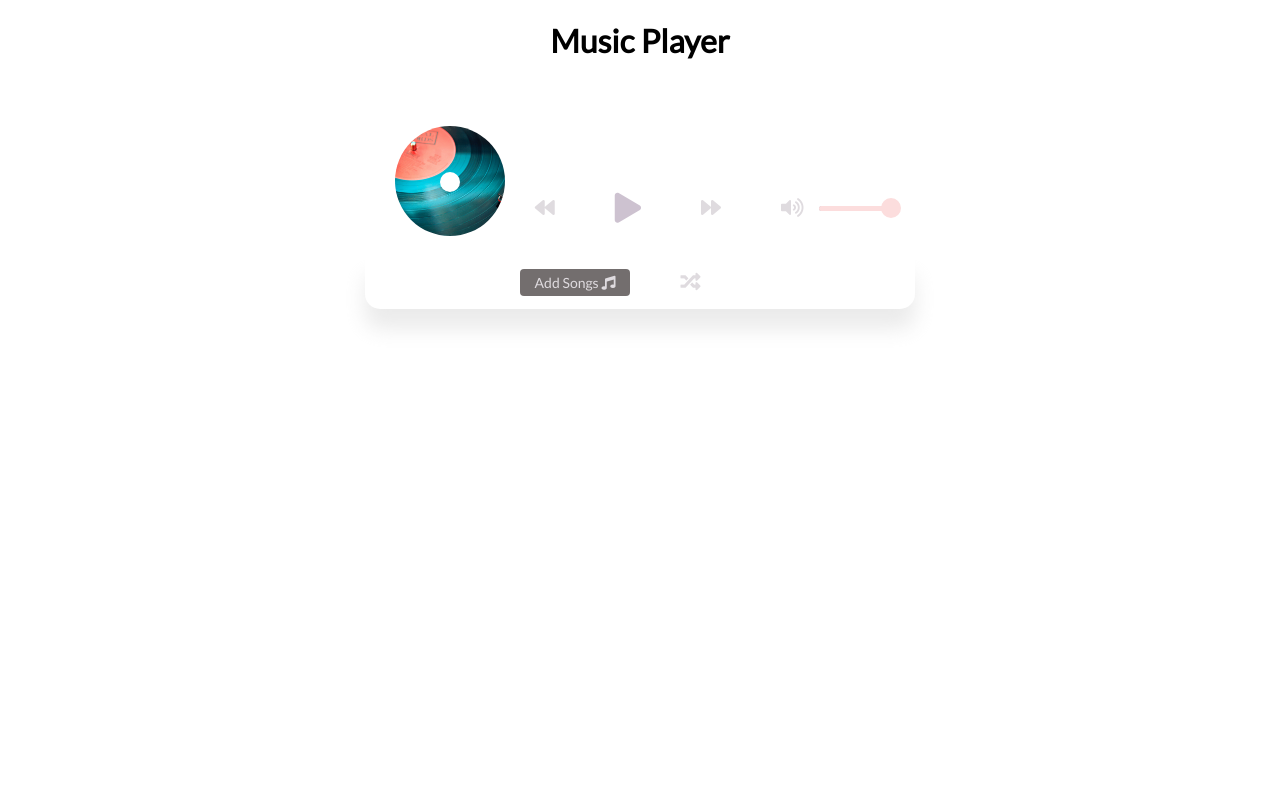
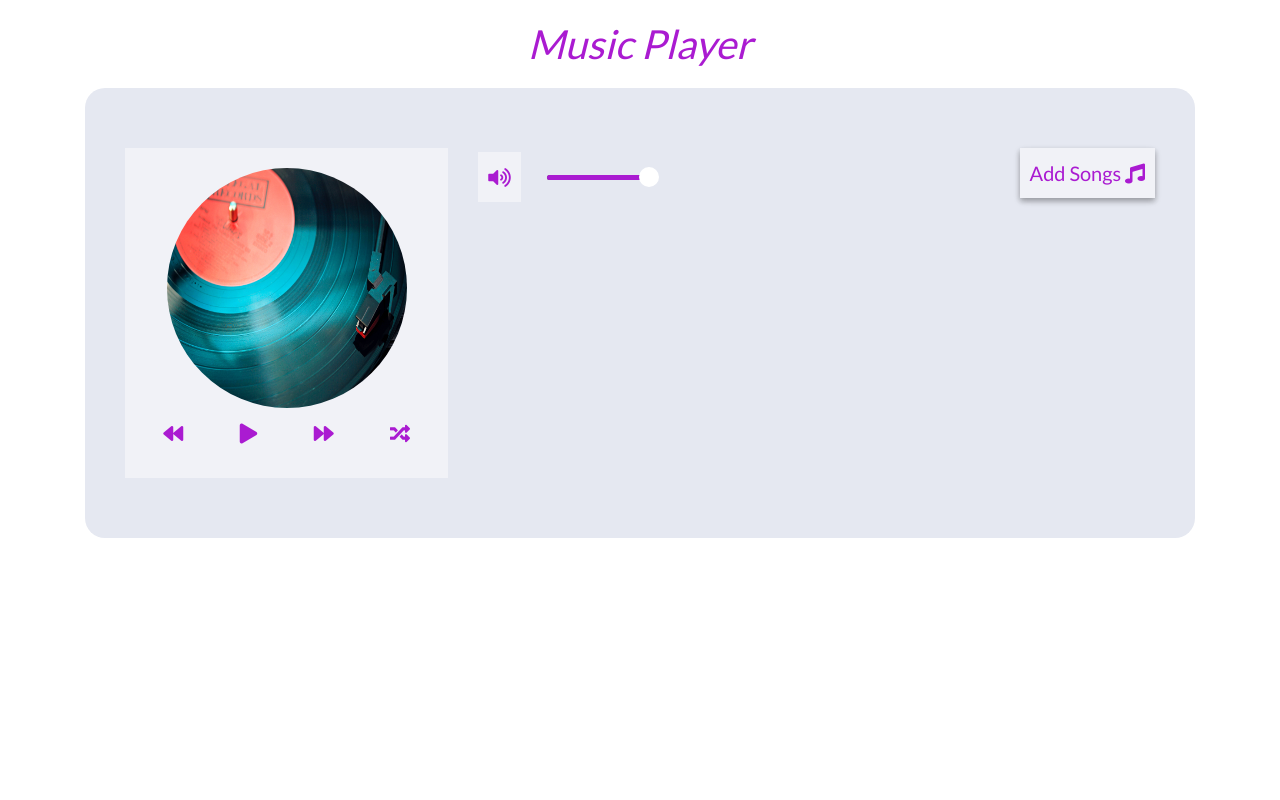
Before and after one commit to ni3gup/Music-Player, a PHP site: page / in a window 1280 px wide. Run offline with PHP 8.4, Linux system fonts and the light colour scheme; some libraries are stand-ins or nearby versions.

Commit message:
music-player Ui changes done

```diff
--- a/index.html
+++ b/index.html
@@ -5,28 +5,25 @@
     <meta charset="UTF-8" />
     <meta name="viewport" content="width=device-width, initial-scale=1.0" />
     <meta http-equiv="X-UA-Compatible" content="ie=edge" />
+    <link rel="stylesheet" href="https://maxcdn.bootstrapcdn.com/bootstrap/4.0.0/css/bootstrap.min.css"
+        integrity="sha384-Gn5384xqQ1aoWXA+058RXPxPg6fy4IWvTNh0E263XmFcJlSAwiGgFAW/dAiS6JXm" crossorigin="anonymous">
     <link rel="stylesheet" href="https://cdnjs.cloudflare.com/ajax/libs/font-awesome/5.10.2/css/all.min.css" />
     <link rel="stylesheet" href="style.css" />
     <title>Music Player</title>
 </head>
 
 <body>
+    <div class="container mymusic">
+        <div class="music-title">
             <h1>Music Player</h1>
-
-  <div class="music-container" id="music-container">
-    <div class="music-info">
-      <h4 id="title"></h4>
-      <div class="progress-container" id="progress-container">
-        <div class="progress" id="progress"></div>
         </div>
+        <div class="music-card">
+            <div class="row">
+                <div class="col-md-4">
+                    <div class="music-disk">
+                        <div class="img-container">
+                            <img src="images/music.jpg" id="cover" class="img-fluid">
                         </div>
-
-    <audio src="" id="audio"></audio>
-
-    <div class="img-container">
-      <img src="images/music.jpg" id="cover">
-    </div>
-
                         <div class="navigation">
                             <button id="prev" class="action-btn">
                                 <i class="fas fa-backward"></i>
@@ -37,32 +34,50 @@
                             <button id="next" class="action-btn">
                                 <i class="fas fa-forward"></i>
                             </button>
+                            <button class="action-btn" id="shuffle">
+                                <i class="fas fa-random"></i>
+                            </button>
+                        </div>
+
+                    </div>
+                </div>
+                <div class="col-md-8">
+                    <div class="music-section">
+                        <div class="voladdsongbtn">
+                            <div class="vltbtn">
                                 <button id="volume-btn" class="action-btn">
                                     <i class="fa fa-volume-up"></i>
                                 </button>
-    </div>
-
-    <div>
                                 <div id="volume"></div>
                             </div>
-  </div>
-
                             <div class="playlist-container">
                                 <div class="navigation">
                                     <label class="action-btn settings-btn">
                                         <span>Add Songs <i class="fa fa-music"></i></span>
-        <input type="file" id="audio-input" class="audio-input" accept="audio/*" multiple />
+                                        <input type="file" id="audio-input" class="audio-input" accept="audio/*"
+                                            multiple />
                                     </label>
-      <button class="action-btn" id="shuffle">
-        <i class="fas fa-random"></i>
-      </button>
                                 </div>
                             </div>
 
+                        </div>
+                        <div class="music-container" id="music-container">
+                            <div class="music-info">
+                                <h4 id="title"></h4>
+                                <div class="progress-container" id="progress-container">
+                                    <div class="progress" id="progress"></div>
+                                </div>
+                            </div>
+                            <audio src="" id="audio"></audio>
+                        </div>
                         <div class="playlist-ctn"></div>
-
-  <script src="https://code.jquery.com/jquery-3.5.0.js" integrity="sha256-r/AaFHrszJtwpe+tHyNi/XCfMxYpbsRg2Uqn0x3s2zc="
-    crossorigin="anonymous"></script>
+                    </div>
+                </div>
+            </div>
+        </div>
+    </div>
+    <script src="https://code.jquery.com/jquery-3.5.0.js"
+        integrity="sha256-r/AaFHrszJtwpe+tHyNi/XCfMxYpbsRg2Uqn0x3s2zc=" crossorigin="anonymous"></script>
     <script src="https://code.jquery.com/ui/1.12.1/jquery-ui.js"></script>
     <script src="assets/js/jsmediatags.min.js"></script>
     <script src="script.js"></script>
--- a/style.css
+++ b/style.css
@@ -1,128 +1,178 @@
 @import url("https://fonts.googleapis.com/css?family=Lato&display=swap");
 
-* {
-  box-sizing: border-box;
+body{
+    font-family: "Lato", sans-serif;
+}
+.music-title{
+    text-align: center;
+    margin: 20px 0px;
+    color: #aa1bd1;
+    font-weight: 600;
+    font-size: 50px;
+    font-style: italic;
+}
+.music-card{
+    background-color: #E5E8F1;
+    min-height: 300px;
+    padding: 60px 40px;
+    border-radius: 20px;
+}
+.music-disk{
+    background-color: #F1F2F7;
+    padding: 20px 10px;
+    /* border-radius: 10px; */
+    display: flex;
+    justify-content: center;
+    align-items: center;
+    flex-direction: column;
+}
+.music-disk img{
+    border-radius: 50%;
+    height: 240px;
+    width: 240px;
+}
+.navigation{
+    width: 100%;
+    display: flex;
+    justify-content: space-around;
+}
+.action-btn {
+    background-color: #F1F2F7;
+    border: 0;
+    color: #aa1bd1;
+    font-size: 20px;
+    cursor: pointer;
+    padding: 10px;
+}
+.action-btn:focus {
+    outline: 0;
   }
 
-body {
-  height: 100vh;
+.audio-input {
+    display: none;
+}
+.voladdsongbtn{
     display: flex;
-  flex-direction: column;
+    justify-content: space-between;
     align-items: center;
-  font-family: "Lato", sans-serif;
-  margin: 0;
+}
+#player {
+    width: 350px;
+    height: 50px;
+    position: relative;
+    margin: 0 auto;
+    top: 80px;
+  }
+  #player i {
+    position: absolute;
+    margin-top: -6px;
+    color: #666;
+  }
+  #player i.fa-volume-down {
+    margin-left: -8px;
+  }
+  #player i.fa-volume-up {
+    margin-right: -8px;
+    right: 0;
+  }
+  .vltbtn{
+      display: flex;
+      align-items: center;
+      justify-content: center;
+  }
+  .settings-btn{
+    box-shadow: 0 3px 6px rgba(0,0,0,0.16), 0 3px 6px rgba(0,0,0,0.23);
+  }
+  #volume {
+    position: absolute;
+    left: 84px;
+    margin: 0 auto;
+    height: 5px;
+    width: 100px;
+    background: #555;
+    border-radius: 15px;
+  }
+  #volume .ui-slider-range-min {
+    height: 5px;
+    width: 300px;
+    position: absolute;
+    background: #aa1bd1;
+    border: none;
+    border-radius: 10px;
+    outline: none;
+  }
+  #volume .ui-slider-handle {
+    width: 20px;
+    height: 20px;
+    border-radius: 20px;
+    background: #fff;
+    position: absolute;
+    margin-left: -8px;
+    margin-top: -8px;
+    cursor: pointer;
+    outline: none;
   }
 
+#title{
+    color: #aa1bd1;
+    font-size: 20px;
+    font-weight: 600;
+}
 .music-container {
-  background-color: #fff;
     border-radius: 15px;
     border-bottom-left-radius: 0;
     border-bottom-right-radius: 0;
     display: flex;
-  padding: 20px 80px 20px 30px;
-  position: relative;
-  margin: 80px 0;
+    padding: 20px;
+    /* margin: 20px 0px 0px 0px; */
     z-index: 10;
-  width: 43%;
+    width: 100%;
   }
+.playlist-ctn {
+  overflow-y: scroll;
+  margin: 40px 0px 0px 0px;
+  margin-bottom: 35px;
+  max-height: 195px;
+}
+.playlist-track-ctn {
+  display: flex;
+  background-color: #fff;
+  margin-top: 3px;
+  border-radius: 5px;
+  cursor: pointer;
+  color: #aa1bd1;
+}
+.playlist-track-ctn > div {
+  margin: 10px;
+  color: #000000;
 
-.playlist-container {
-  box-shadow: 0 20px 20px 0 rgba(221, 221, 221, 0.6);
-  display: flex;
-  padding: 5px 80px 5px 30px;
-  position: relative;
-  margin: -80px 0;
-  z-index: 10;
-  width: 43%;
-  border-top-left-radius: 0;
-  border-top-right-radius: 0;
-  border-bottom-left-radius: 15px;
-  border-bottom-right-radius: 15px;
-  justify-content: center;
 }
-
-.img-container {
-  position: relative;
-  width: 110px;
+.playlist-info-track {
+  width: 80%;
 }
-
-.img-container::after {
-  content: "";
-  background-color: #fff;
-  border-radius: 50%;
-  position: absolute;
-  bottom: 100%;
-  left: 50%;
-  height: 20px;
-  width: 20px;
-  transform: translate(-50%, 50%);
+.playlist-info-track,
+.playlist-duration {
+  padding-top: 7px;
+  padding-bottom: 7px;
+  color: red;
+  font-size: 14px;
+  pointer-events: none;
 }
-
-.img-container img {
-  border-radius: 50%;
-  object-fit: cover;
-  height: 110px;
-  width: inherit;
-  position: absolute;
-  bottom: 0;
-  left: 0;
-  animation: rotate 3s linear infinite;
-  animation-play-state: paused;
+.active-track {
+  background: #ffff;
+  color: #aa1bd1 !important;
+  font-weight: bold;
 }
-
-.music-container.play .img-container img {
-  animation-play-state: running;
+.active-track > .playlist-info-track,
+.active-track > .playlist-duration,
+.active-track > .playlist-btn-play {
+  color: #aa1bd1 !important;
 }
-
-.navigation {
-  display: flex;
-  align-items: center;
-  justify-content: center;
-  z-index: 1;
+.playlist-btn-play {
+  pointer-events: none;
+  padding-top: 5px;
+  padding-bottom: 5px;
 }
-
-.action-btn {
-  background-color: #fff;
-  border: 0;
-  color: #dfdbdf;
-  font-size: 20px;
-  cursor: pointer;
-  padding: 10px;
-  margin: 0 20px;
-}
-
-.action-btn.action-btn-big {
-  color: #cdc2d0;
-  font-size: 30px;
-}
-
-.action-btn:focus {
-  outline: 0;
-}
-
-.music-info {
-  background: #eee;
-  border-radius: 15px 15px 0 0;
-  position: absolute;
-  top: 0;
-  left: 20px;
-  width: calc(100% - 40px);
-  padding: 10px 10px 10px 150px;
-  opacity: 0;
-  transform: translateY(0%);
-  transition: transform 0.3s ease-in, opacity 0.3s ease-in;
-  z-index: 0;
-}
-
-.music-container.play .music-info {
-  opacity: 1;
-  transform: translateY(-100%);
-}
-
-.music-info h4 {
-  margin: 0;
-}
-
 .progress-container {
   background: #fff;
   border-radius: 5px;
@@ -131,134 +181,35 @@ body {
   height: 4px;
   width: 100%;
 }
-
 .progress {
-  background: rgba(252, 221, 221, 1);;
+  background: #aa1bd1;
   border-radius: 5px;
   height: 100%;
   width: 0%;
   transition: width 0.1s linear;
 }
-
-.audio-lbl {
-  padding: 10px;
-  cursor: pointer;
-  width: 25%;
-  background: #736e6e;
-  color: #fff;
-  margin-bottom: 5px;
-  text-align: center;
+.music-info {
+  border-radius: 15px 15px 0 0;
+  position: relative;
+  top: 60px;
+  /* left: 20px; */
+  width: calc(100% - 40px);
+  opacity: 0;
+  transform: translateY(0%);
+  transition: transform 0.3s ease-in, opacity 0.3s ease-in;
+  z-index: 0;
 }
-
-.audio-input {
-  display: none;
+.music-container.play .music-info {
+  opacity: 1;
+  transform: translateY(-100%);
 }
-
-#volume {
-  position: absolute;
-  margin: 0 auto;
-  height: 5px;
-  width: 70px;
-  background: #cdc2d0;
-  border-radius: 15px;
-  bottom: 45px;
-  left: 454px;
+.img-container img {
+  animation: rotate 3s linear infinite;
+  animation-play-state: paused;
 }
-
-#volume .ui-slider-range-min {
-  height: 5px;
-  width: 300px;
-  position: absolute;
-  background: rgba(252, 221, 221, 1);
-  border: none;
-  border-radius: 10px;
-  outline: none;
+.music-container.play .img-container img {
+  animation-play-state: running;
 }
-
-#volume .ui-slider-handle {
-  width: 20px;
-  height: 20px;
-  border-radius: 20px;
-  background: rgba(252, 221, 221, 1);
-  position: absolute;
-  margin-left: -8px;
-  margin-top: -8px;
-  cursor: pointer;
-  outline: none;
-}
-
-.player-ctn {
-  border-radius: 15px;
-  width: 420px;
-  padding: 10px;
-  background-color: #373737;
-  margin: auto;
-  margin-top: 100px;
-}
-
-.playlist-track-ctn {
-  display: flex;
-  background-color: #736e6e;
-  margin-top: 3px;
-  border-radius: 5px;
-  cursor: pointer;
-}
-
-.playlist-track-ctn > div {
-  margin: 10px;
-}
-
-.playlist-info-track {
-  width: 80%;
-}
-
-.playlist-info-track,
-.playlist-duration {
-  padding-top: 7px;
-  padding-bottom: 7px;
-  color: #fff;
-  font-size: 14px;
-  pointer-events: none;
-}
-
-.active-track {
-  background: #4d4d4d;
-  color: #fe9daa !important;
-  font-weight: bold;
-}
-
-.active-track > .playlist-info-track,
-.active-track > .playlist-duration,
-.active-track > .playlist-btn-play {
-  color: #fe9daa !important;
-}
-
-.playlist-btn-play {
-  pointer-events: none;
-  padding-top: 5px;
-  padding-bottom: 5px;
-}
-
-.playlist-ctn {
-  padding-bottom: 20px;
-  width: 43%;
-  overflow-y: scroll;
-  margin-top: 110px;
-  margin-bottom: 35px;
-}
-
-.settings-btn {
-  cursor: pointer;
-  font-size: 14px;
-  border-radius: 4px;
-  padding: 5px 15px;
-  background: #736e6e;
-}
-
-.no-songs {
-  text-align: center;
-}
-
 @keyframes rotate {
   from {
     transform: rotate(0deg);
@@ -268,3 +219,37 @@ body {
     transform: rotate(360deg);
   }
 }
+
+
+@media screen and (max-width:576px) {
+    .music-card{
+        padding: 10px;
+    }
+
+    .music-section{
+      margin: 20px 0px;
+    }
+    #volume{
+        left: 65px;
+        width: 60px;
+    }
+}
+
+@media only  screen and (min-width:577px) and (max-width:768px){
+  .music-card{
+      padding: 20px;
+  }
+  .music-disk img {
+      height: 200px;
+      width: 200px;
+  }
+  .playlist-ctn {
+      max-height: 130px;
+  }
+}
+
+@media screen and  (min-width:1024px) {
+  .playlist-ctn {
+      max-height: 160px;
+  }
+}
```
Lines whose indentation alone changed are shown as unchanged.
